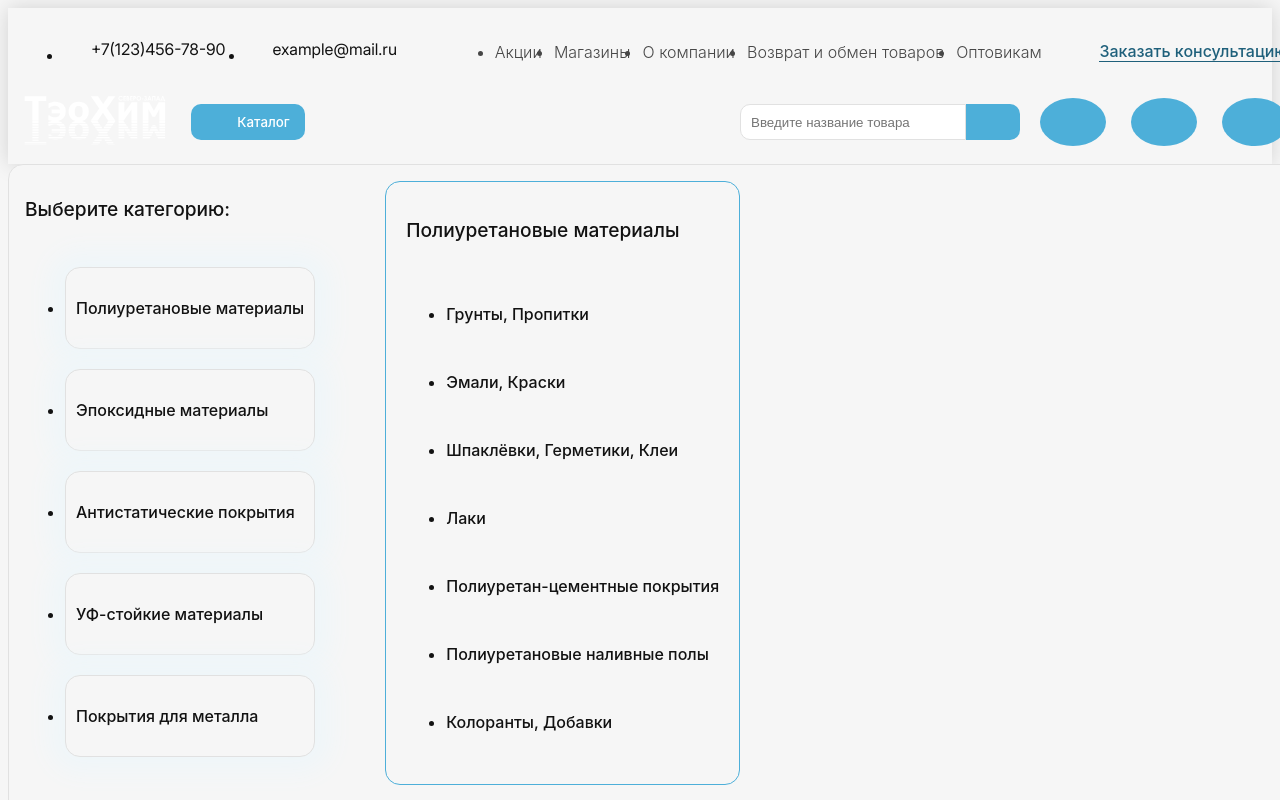
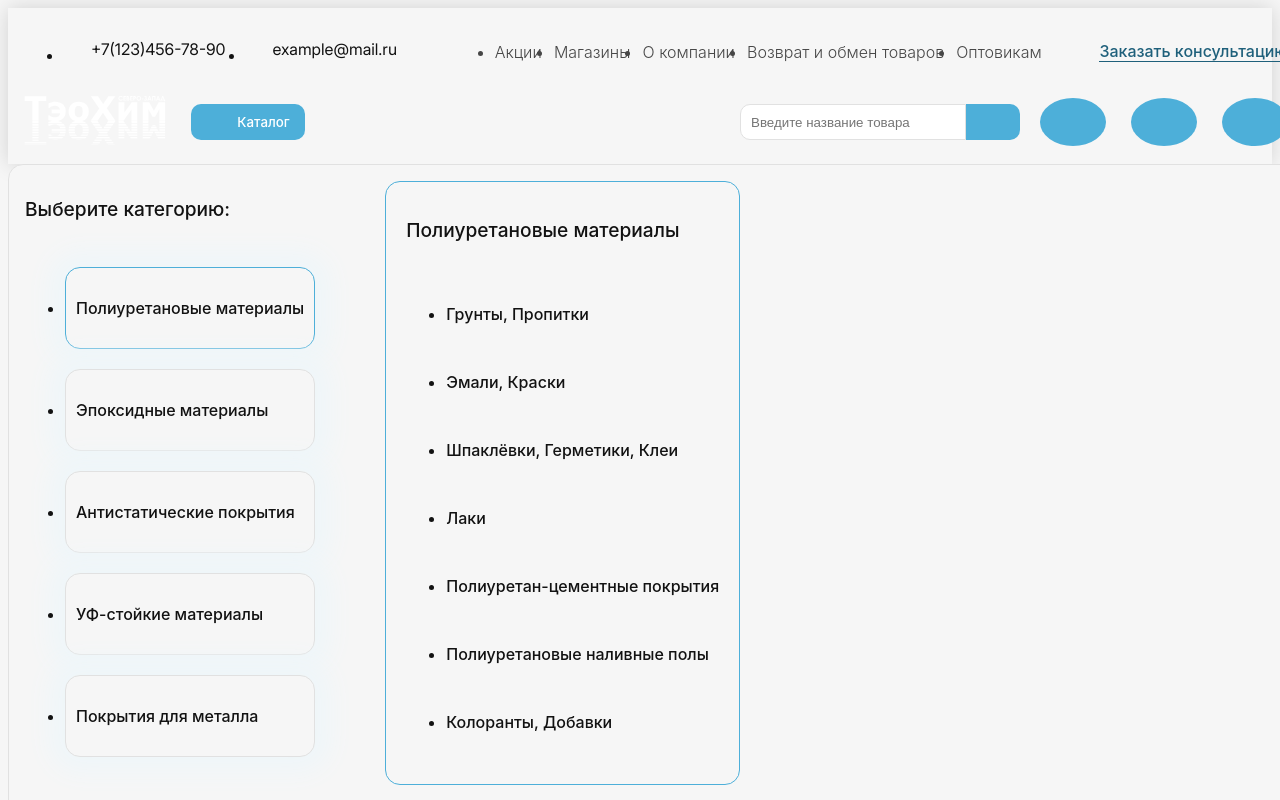
Before and after one commit to NakhimoVV/store-template, a Next.js app: page / in a window 1280 px wide. Both pictures are taken after a click on the button "Каталог". Shown: the top 800 px of the page. Built offline with nearby package versions, Linux system fonts and the light colour scheme; a web font is replaced by a local one.

Commit message:
fix dropdown hover effect

```diff
--- a/src/widgets/CatalogDropdown/ui/CatalogDropdown.scss
+++ b/src/widgets/CatalogDropdown/ui/CatalogDropdown.scss
@@ -53,6 +53,10 @@
     border-radius: var(--border-radius-m);
 
     box-shadow: 0 0 25px 16px var(--color-shadow-blue);
+
+    &.is-active {
+      border-color: var(--color-accent);
+    }
   }
 }
 
--- a/src/widgets/CatalogDropdown/ui/CatalogDropdown.tsx
+++ b/src/widgets/CatalogDropdown/ui/CatalogDropdown.tsx
@@ -2,7 +2,7 @@
 
 import './CatalogDropdown.scss'
 import clsx from 'clsx'
-import { useState } from 'react'
+import { useEffect, useState } from 'react'
 import { useCategoryStore } from '@/entities/category/model/store'
 import Button from '@shared/ui/Button'
 
@@ -10,10 +10,18 @@ type CatalogDropdownProps = {}
 
 const CatalogDropdown = (props: CatalogDropdownProps) => {
   const {} = props
+  const categories = useCategoryStore((state) => state.categories)
+  const firstCategory = categories[0]
+
   const [isOpen, setIsOpen] = useState(false)
+  const [activeCategoryId, setActiveCategoryId] = useState<string | null>(null)
 
-  const categories = useCategoryStore((state) => state.categories)
-
+  useEffect(() => {
+    if (firstCategory) {
+      setActiveCategoryId(firstCategory.id)
+    }
+  }, [firstCategory])
+  //TODO: Повторение кода и закрытие меню при клике вне (например, используя useEffect с click-слушателем)
   return (
     <div className="catalog-dropdown">
       <Button
@@ -34,20 +42,28 @@ const CatalogDropdown = (props: CatalogDropdownProps) => {
             <h2 className="categories__title h4">Выберите категорию:</h2>
             <ul className="categories__list">
               {categories.map((category) => (
-                <li className="categories__item" key={category.id}>
+                <li
+                  className={clsx('categories__item', {
+                    'is-active': category.id === activeCategoryId,
+                  })}
+                  key={category.id}
+                  onMouseEnter={() => setActiveCategoryId(category.id)}
+                >
                   <h3 className="h6">{category.title}</h3>
                 </li>
               ))}
             </ul>
           </div>
           <div className="catalog-dropdown__content-subcategories subcategories">
-            <h2 className="subcategories__title h4">{categories[0]?.title}</h2>
+            <h2 className="subcategories__title h4">{firstCategory?.title}</h2>
             <ul className="subcategories__list">
-              {categories[0]?.subcategories.map((sub) => (
-                <li className="subcategories__item" key={sub.id}>
-                  <h3 className="h6">{sub.title}</h3>
-                </li>
-              ))}
+              {categories
+                .find((category) => category.id === activeCategoryId)
+                ?.subcategories.map((sub) => (
+                  <li className="subcategories__item" key={sub.id}>
+                    <h3 className="h6">{sub.title}</h3>
+                  </li>
+                ))}
             </ul>
           </div>
         </div>
```
